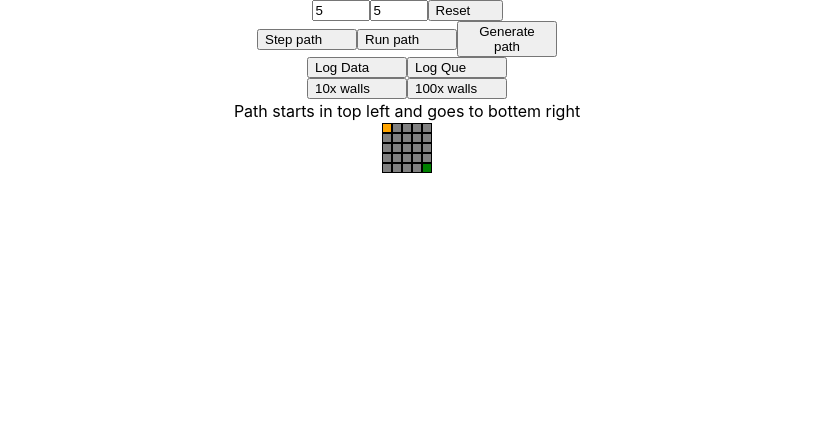
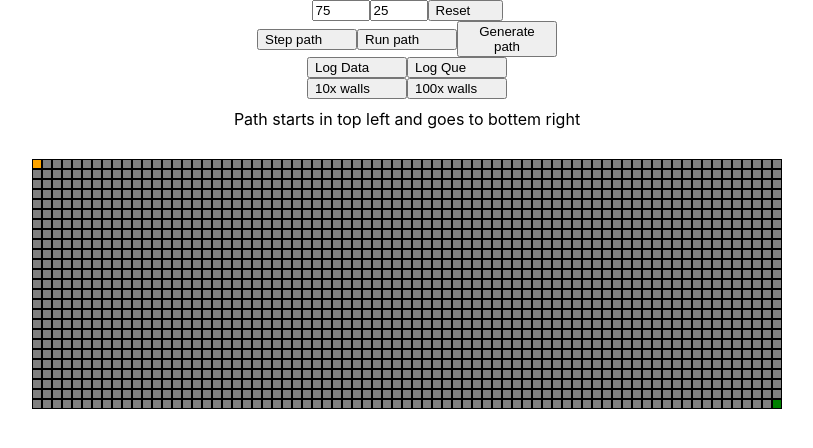
Before and after one commit to peoplestealusernames/pathfinder, a React (Create React App) app: page / in a window 1280 px wide. Shown: the top 448 px of the page, without its empty margins (233-1046 px from the left). Built offline with nearby package versions, Linux system fonts and the light colour scheme.

Commit message:
Fixed canvas not using proper x and y Changed formating and default size

```diff
--- a/src/App.tsx
+++ b/src/App.tsx
@@ -4,8 +4,8 @@ import { ToggleGrid } from './ToggleGrid';
 import { Path, Tile, Vec2, Walkable } from './types';
 
 function App() {
-  let [x, setX] = useState(5)
-  let [y, setY] = useState(5)
+  let [x, setX] = useState(75)
+  let [y, setY] = useState(25)
 
   let running = false;
   let solution = false;
@@ -110,7 +110,7 @@ function App() {
             }}
           >100x walls</button>
         </div>
-        <p style={{ margin: "2px" }}>Path starts in top left and goes to bottem right</p>
+        <p style={{ padding: "10px", margin: "0px" }}>Path starts in top left and goes to bottem right</p>
       </div>
       <ToggleGrid grid={Grid} update={UpdateGridState} />
     </div >
--- a/src/ToggleGrid.tsx
+++ b/src/ToggleGrid.tsx
@@ -25,7 +25,7 @@ export function ToggleGrid(props: { grid: Tile[][], update: any }) {
             const x = Math.floor(xp / 10)
             const y = Math.floor(yp / 10)
 
-            const tile = props.grid[x][y]
+            const tile = props.grid[y][x]
 
             if (tile.state == "wall")
                 tile.state = "empty"
@@ -44,7 +44,7 @@ export function ToggleGrid(props: { grid: Tile[][], update: any }) {
 
     return (
         <div key={`A`} style={{
-            margin: "0px", padding: "0px",
+            margin: "0px", padding: "20px",
             display: "flex", flexWrap: "nowrap", flexDirection: "row",
             justifyContent: "center"
         }}>
@@ -60,8 +60,8 @@ function UpdateCanvas(grid: Tile[][]) {
 
     //TODO: scale to size
     //TODO:math to make them aways square and always right size
-    const width = grid.length * 10
-    const height = grid[0].length * 10
+    const width = grid[0].length * 10
+    const height = grid.length * 10
 
     elem.width = width
     elem.height = height
@@ -73,11 +73,11 @@ function UpdateCanvas(grid: Tile[][]) {
     context.fillStyle = "black"
     context.fillRect(0, 0, img.width, img.height)
 
-    for (const xs in grid) {
-        const x = parseInt(xs)
-        for (const ys in grid[x]) {
-            const y = parseInt(ys)
-            const tile = grid[x][y]
+    for (const ys in grid) {
+        const y = parseInt(ys)
+        for (const xs in grid[y]) {
+            const x = parseInt(xs)
+            const tile = grid[y][x]
 
 
             context.fillStyle = SwapTable[tile.state]
```
